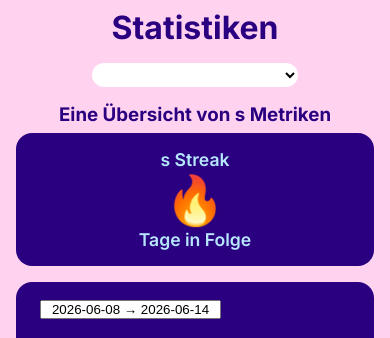
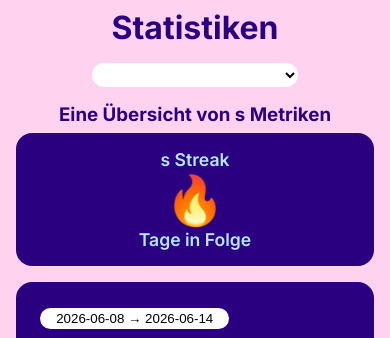
Before and after one commit to itsenree/IM4-Projekt, a PHP site: page /pages/stats.html in a window 390 px wide. Shown: the top 338 px of the page. Run offline with PHP 8.4, Linux system fonts and the light colour scheme; data that the repository does not hold is empty; a stand-in replaces the project's code that opens the database connection; a map, chart or similar area stays blank.

Commit message:
Styling des Eingabefelds Daypicker (in Stats.html)

```diff
--- a/css/style.css
+++ b/css/style.css
@@ -541,6 +541,13 @@ footer a {
   padding: 1%;
 }
 
+#balkendiagrammContainer input {
+  padding: 0.5% 1%;
+  margin: 1% 0;
+  border-radius: 15px;
+  border-style: none;
+}
+
 /* ------------------- familie.html styles ------------------- */
 
 #memberForm.hidden {
@@ -764,6 +771,11 @@ footer a {
     padding: 2% 4%;
     font-size: 0.8em;
   }
+
+  #balkendiagrammContainer input {
+    padding: 1% 2%;
+    margin: 3% 0%;
+  }
 }
 
 @media (max-width: 400px) {
```
